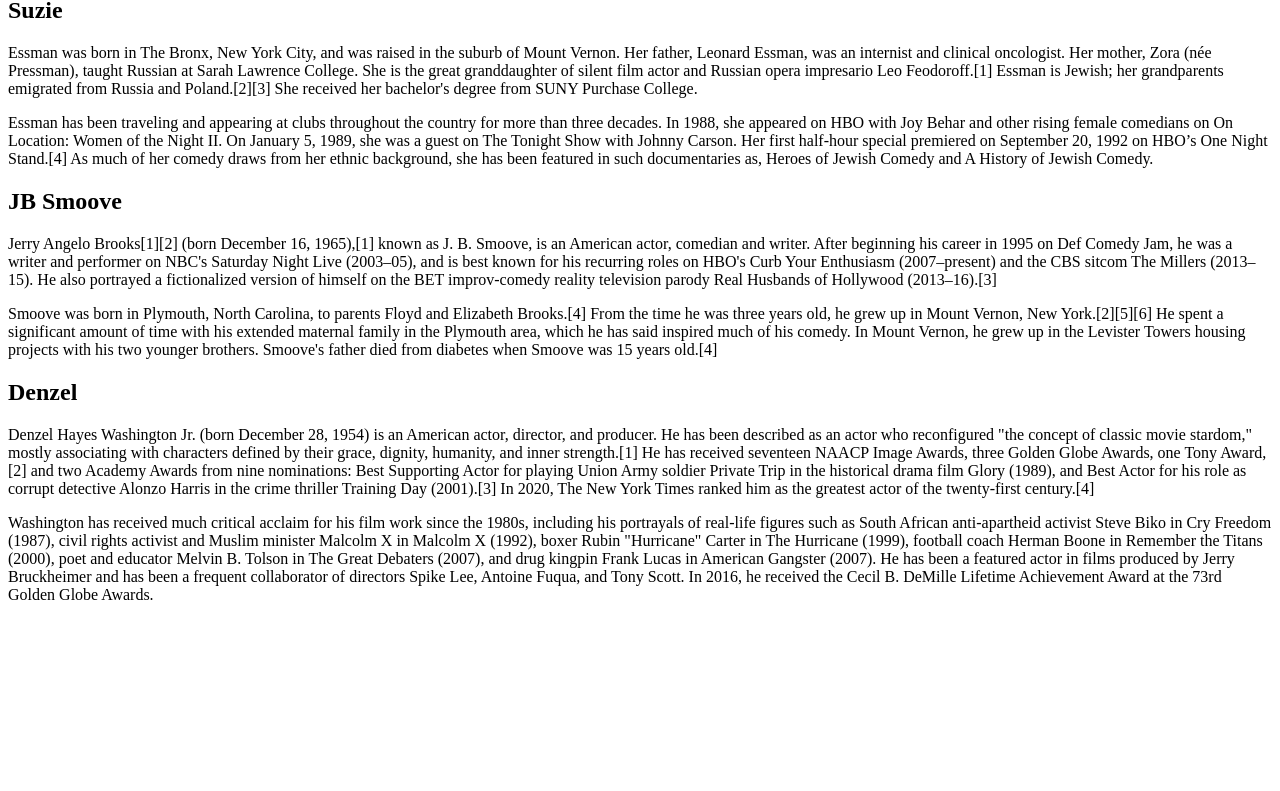
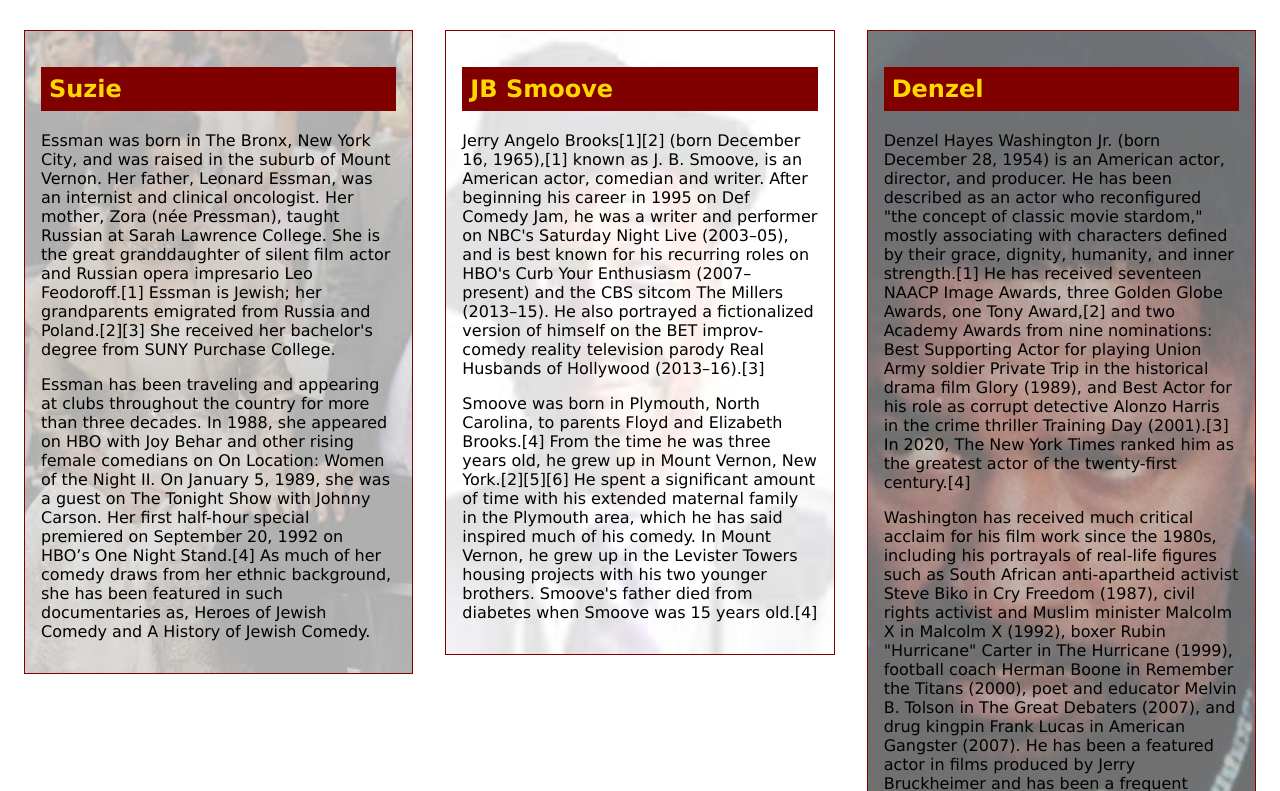
Before and after one commit to ericpkatz/mt-vernon-alumni, a plain HTML site: page index.html in a window 1280 px wide. Shown: the part 69-860 px from the top of the page. Before the commit the page ends 800 px from the top, so only its background shows below. Drawn offline with Linux system fonts and the light colour scheme.

Commit message:
my commit

```diff
--- a/index.html
+++ b/index.html
@@ -1,7 +1,6 @@
 <html>
   <head>
-    <style>
-    </style>
+    <link href='styles.css' rel='stylesheet'></link>
   </head>
   <body>
     <h1>Mount Vernon Alumni</h1>
```
